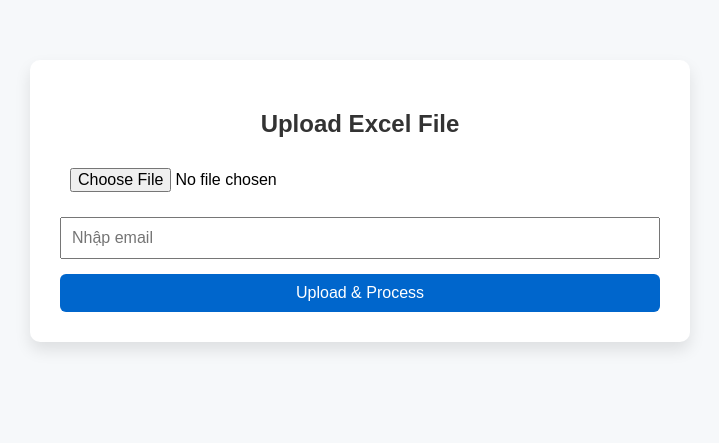
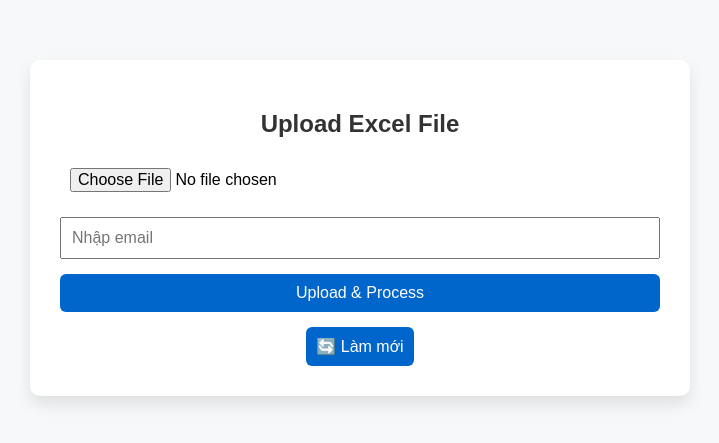
Before and after one commit to dungnthe150915FPT/ToolDetachData2FieldsFromExcelFilePython, a Flask app: page / in a window 1280 px wide. Shown: the top 443 px of the page, without its empty margins (280-999 px from the left). Run offline with Flask 3, Linux system fonts and the light colour scheme.

Commit message:
add more button clear

```diff
--- a/templates/index.html
+++ b/templates/index.html
@@ -2,7 +2,7 @@
 <html lang="vi">
 <head>
     <meta charset="UTF-8">
-    <title>Upload Excel File</title>
+    <title>Tool tách 2 trường dữ liệu trong file excel</title>
     <style>
         body {
             font-family: Arial, sans-serif;
@@ -93,6 +93,9 @@
             <input type="file" name="file" required />
             <input type="email" name="email" placeholder="Nhập email" />
             <button type="submit">Upload & Process</button>
+            <a href="/" style="text-align: center;">
+                <button type="button">🔄 Làm mới</button>
+            </a>
         </form>
 
         {% if status %}
```
